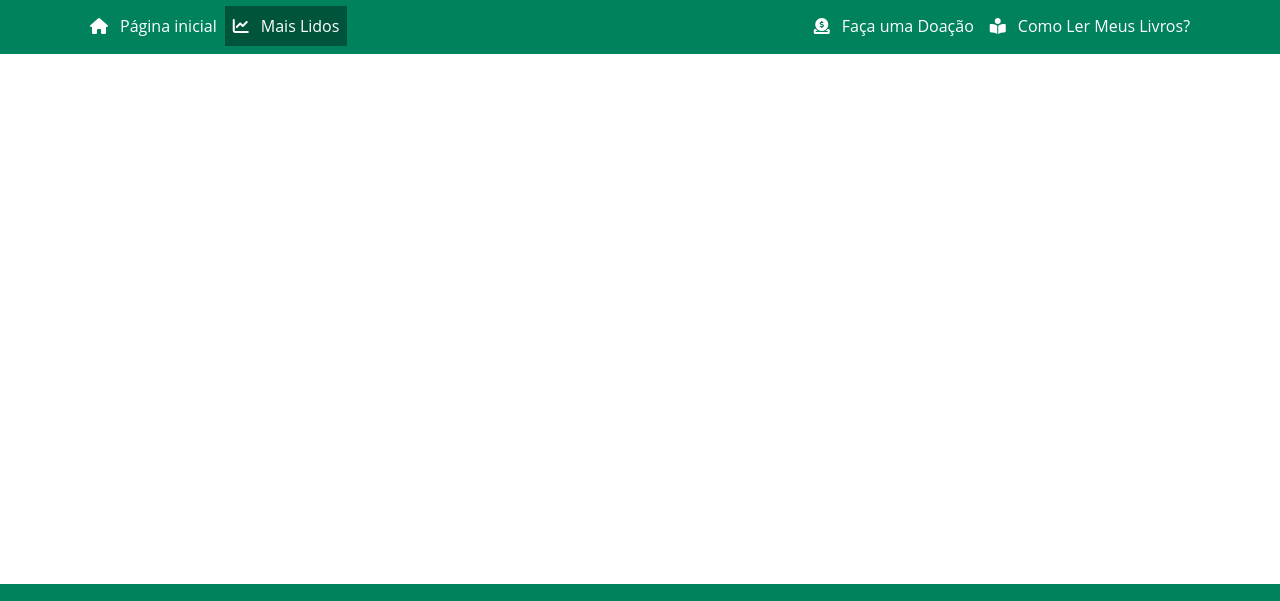
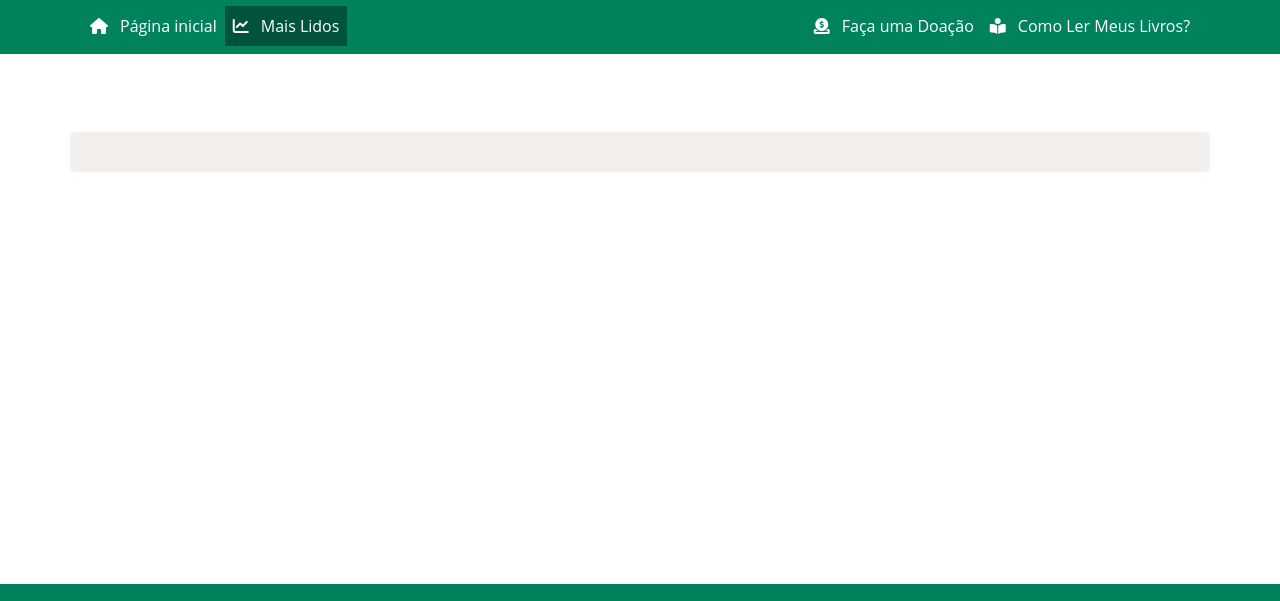
Before and after one commit to daianabaltokoski/projeto_tsi32b, a plain HTML site: page mais_lidos.html in a window 1280 px wide. Shown: the part 115-716 px from the top of the page. Drawn offline with nearby package versions, Linux system fonts and the light colour scheme; some packages are replaced by stand-ins of ours; no server answers; a script that the page names is missing.

Commit message:
fundo nos cards

```diff
--- a/assets/css/mais_lidos.css
+++ b/assets/css/mais_lidos.css
@@ -3,3 +3,9 @@ main {
     flex-grow: 1;
     padding: 30px;
 }
+
+.container-background {
+    background-color: #f2efed;
+    padding: 20px;
+    border-radius: 5px;
+}
--- a/mais_lidos.html
+++ b/mais_lidos.html
@@ -70,7 +70,7 @@
     </nav>
 
     <main>
-        <div class="container mt-5">
+        <div class="container mt-5 container-background">
             <div class="row" id="most-downloaded-books">
             </div>
         </div>
```
Also changed, not shown: data/banco_de_dados.json (+12 -0 lines).
